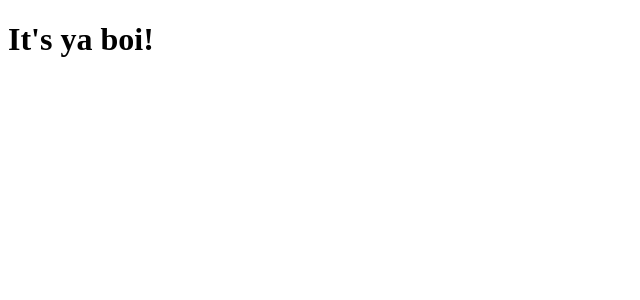
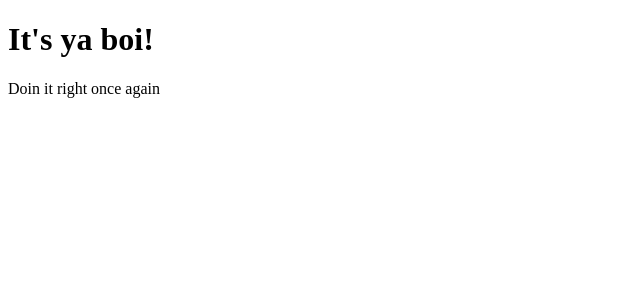
Before and after one commit to robotson/its-ya-boi-store, a Next.js app: page / in a window 1280 px wide. Shown: the top 300 px of the page, without its empty margins (0-640 px from the left). Built offline with nearby package versions, Linux system fonts and the light colour scheme.

Commit message:
testing env variables in CI mode

```diff
--- a/src/pages/index.js
+++ b/src/pages/index.js
@@ -9,6 +9,7 @@ export default function Home() {
       <h1>
         {"It's ya boi!"}
       </h1>
+      <p>{"Doin it right once again"}</p>
     </>
   )
 }
```
